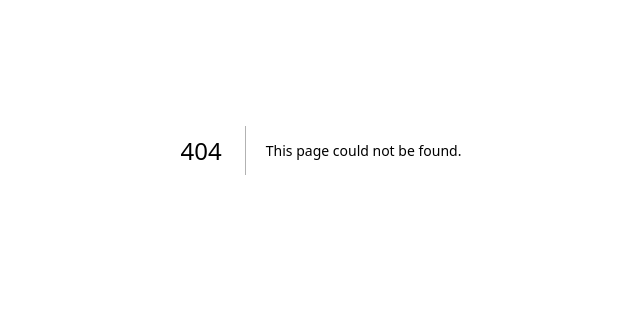
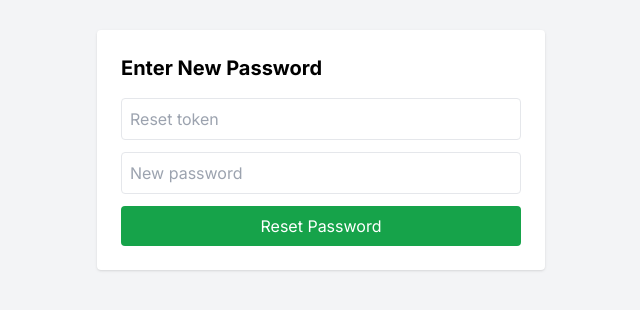
Before and after one commit to yomaurice/MoneyTracker_frontend, a Next.js app: page /reset-password in a window 1280 px wide. Before the commit this address had no page. Shown: the part 250-560 px from the top of the page, without its empty margins (319-959 px from the left). Built offline with nearby package versions, Linux system fonts and the light colour scheme; no server answers.

Commit message:
add_password_reset1

```diff
--- /dev/null
+++ b/src/app/forgot-password/page.tsx
@@ -0,0 +1,60 @@
+'use client';
+
+import { useState } from "react";
+
+export default function ForgotPassword() {
+  const [username, setUsername] = useState("");
+  const [token, setToken] = useState("");
+  const [message, setMessage] = useState("");
+  const API_BASE_URL = process.env.NEXT_PUBLIC_BACKEND_URL;
+
+  const requestReset = async (e: React.FormEvent) => {
+    e.preventDefault();
+
+    const res = await fetch(`${API_BASE_URL}/api/request_password_reset`, {
+      method: "POST",
+      headers: { "Content-Type": "application/json" },
+      body: JSON.stringify({ username }),
+    });
+
+    const data = await res.json();
+    setMessage(data.message);
+    if (data.reset_token) {
+      setToken(data.reset_token); // show token to user for manual use
+    }
+  };
+
+  return (
+    <div className="min-h-screen flex items-center justify-center bg-gray-100 px-4">
+      <div className="bg-white p-6 rounded shadow max-w-md w-full">
+        <h1 className="text-xl font-bold mb-4">Reset Your Password</h1>
+
+        <form onSubmit={requestReset} className="space-y-3">
+          <input
+            type="text"
+            placeholder="Enter your username"
+            className="w-full p-2 border rounded"
+            value={username}
+            onChange={e => setUsername(e.target.value)}
+          />
+
+          <button className="w-full bg-blue-600 text-white p-2 rounded">
+            Get Reset Token
+          </button>
+        </form>
+
+        {message && <p className="mt-4 text-sm text-gray-700">{message}</p>}
+
+        {token && (
+          <div className="mt-3 p-3 bg-gray-100 border rounded break-all">
+            <p className="text-sm font-semibold">Reset Token:</p>
+            <p className="text-xs">{token}</p>
+            <p className="text-xs mt-2">
+              Paste this token into the reset form.
+            </p>
+          </div>
+        )}
+      </div>
+    </div>
+  );
+}
--- a/src/app/login/page.tsx
+++ b/src/app/login/page.tsx
@@ -129,12 +129,21 @@ export default function Login() {
       </form>
 
       <p className="mt-4 text-sm text-center text-gray-600">
-        Don&apos;t have an account?{' '}
+        Don&apos;t have an account?{" "}
         <a href="/signup" className="text-blue-600 hover:underline">
           Sign up here
+        </a>
+      </p>
+
+      {/* ✅ NEW: Forgot password link */}
+      <p className="mt-2 text-sm text-center text-gray-600">
+        Forgot your password?{" "}
+        <a href="/forgot-password" className="text-blue-600 hover:underline">
+          Reset it here
         </a>
       </p>
     </div>
   </div>
 );
+
 }
--- /dev/null
+++ b/src/app/reset-password/page.tsx
@@ -0,0 +1,69 @@
+'use client';
+
+import { useState } from "react";
+import { useSearchParams, useRouter } from "next/navigation";
+
+export default function ResetPassword() {
+  const searchParams = useSearchParams();
+  const router = useRouter();
+  const tokenFromURL = searchParams.get("token") || "";
+
+  const [token, setToken] = useState(tokenFromURL);
+  const [newPassword, setNewPassword] = useState("");
+  const [message, setMessage] = useState("");
+
+  const API_BASE_URL = process.env.NEXT_PUBLIC_BACKEND_URL;
+
+  const submitReset = async (e: React.FormEvent) => {
+    e.preventDefault();
+
+    const res = await fetch(`${API_BASE_URL}/api/reset_password`, {
+      method: "POST",
+      headers: { "Content-Type": "application/json" },
+      body: JSON.stringify({ token, new_password: newPassword }),
+    });
+
+    const data = await res.json();
+    setMessage(data.message);
+
+    if (res.ok) {
+      setTimeout(() => router.push("/login"), 1500);
+    }
+  };
+
+  return (
+    <div className="min-h-screen flex items-center justify-center bg-gray-100 px-4">
+      <div className="bg-white p-6 rounded shadow max-w-md w-full">
+        <h1 className="text-xl font-bold mb-4">Enter New Password</h1>
+
+        <form onSubmit={submitReset} className="space-y-3">
+          {!tokenFromURL && (
+            <input
+              type="text"
+              className="w-full p-2 border rounded"
+              placeholder="Reset token"
+              value={token}
+              onChange={e => setToken(e.target.value)}
+            />
+          )}
+
+          <input
+            type="password"
+            className="w-full p-2 border rounded"
+            placeholder="New password"
+            value={newPassword}
+            onChange={e => setNewPassword(e.target.value)}
+          />
+
+          <button className="w-full bg-green-600 text-white p-2 rounded">
+            Reset Password
+          </button>
+        </form>
+
+        {message && (
+          <p className="mt-3 text-sm text-gray-700 text-center">{message}</p>
+        )}
+      </div>
+    </div>
+  );
+}
```
